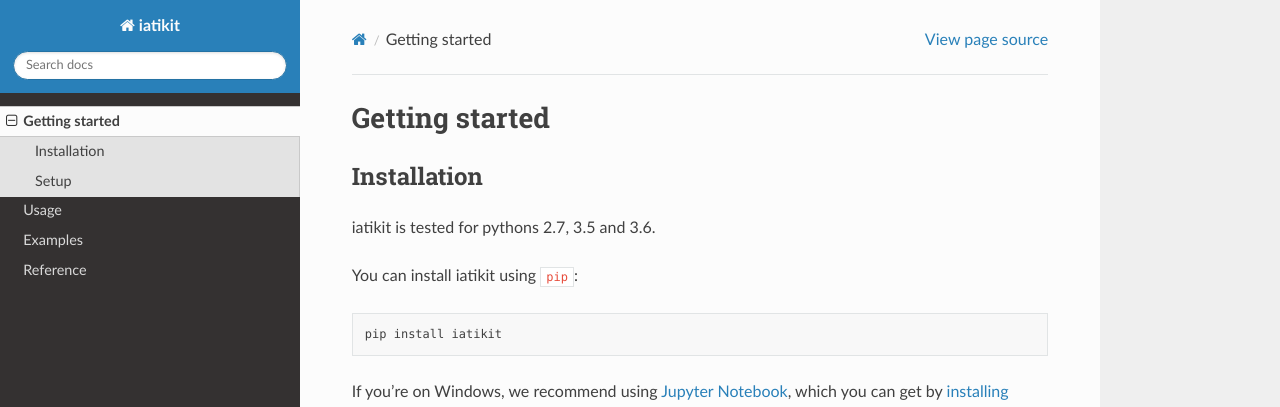
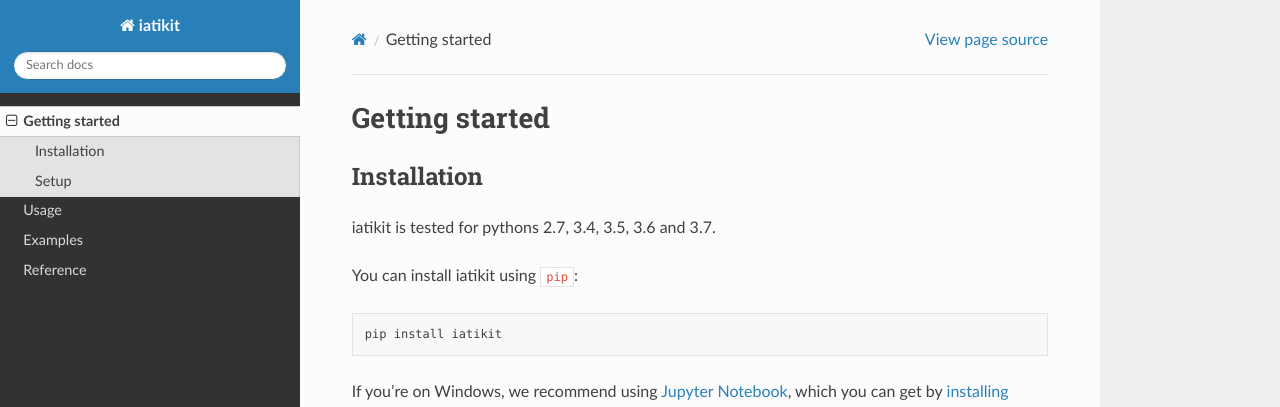
Before and after one commit to codeforIATI/iatikit, a Sphinx documentation site: the page built from docs/getting-started.rst, in a window 1280 px wide and 1061 px high. Shown: the top 407 px of the window. Built offline with Sphinx 7.4.7 and the Read the Docs theme 2.0.0, drawn with Linux system fonts in a browser that asks for light colours.

Commit message:
State that we test in pythons 3.4 and 3.7, too

```diff
--- a/README.rst
+++ b/README.rst
@@ -32,7 +32,7 @@
 Installation
 ------------
 
-iatikit is tested for pythons 2.7, 3.5 and 3.6.
+iatikit is tested for pythons 2.7, 3.4, 3.5, 3.6 and 3.7.
 
 You can install it using ``pip``:
 
--- a/docs/getting-started.rst
+++ b/docs/getting-started.rst
@@ -4,7 +4,7 @@
 Installation
 ------------
 
-iatikit is tested for pythons 2.7, 3.5 and 3.6.
+iatikit is tested for pythons 2.7, 3.4, 3.5, 3.6 and 3.7.
 
 You can install iatikit using ``pip``:
 
```
